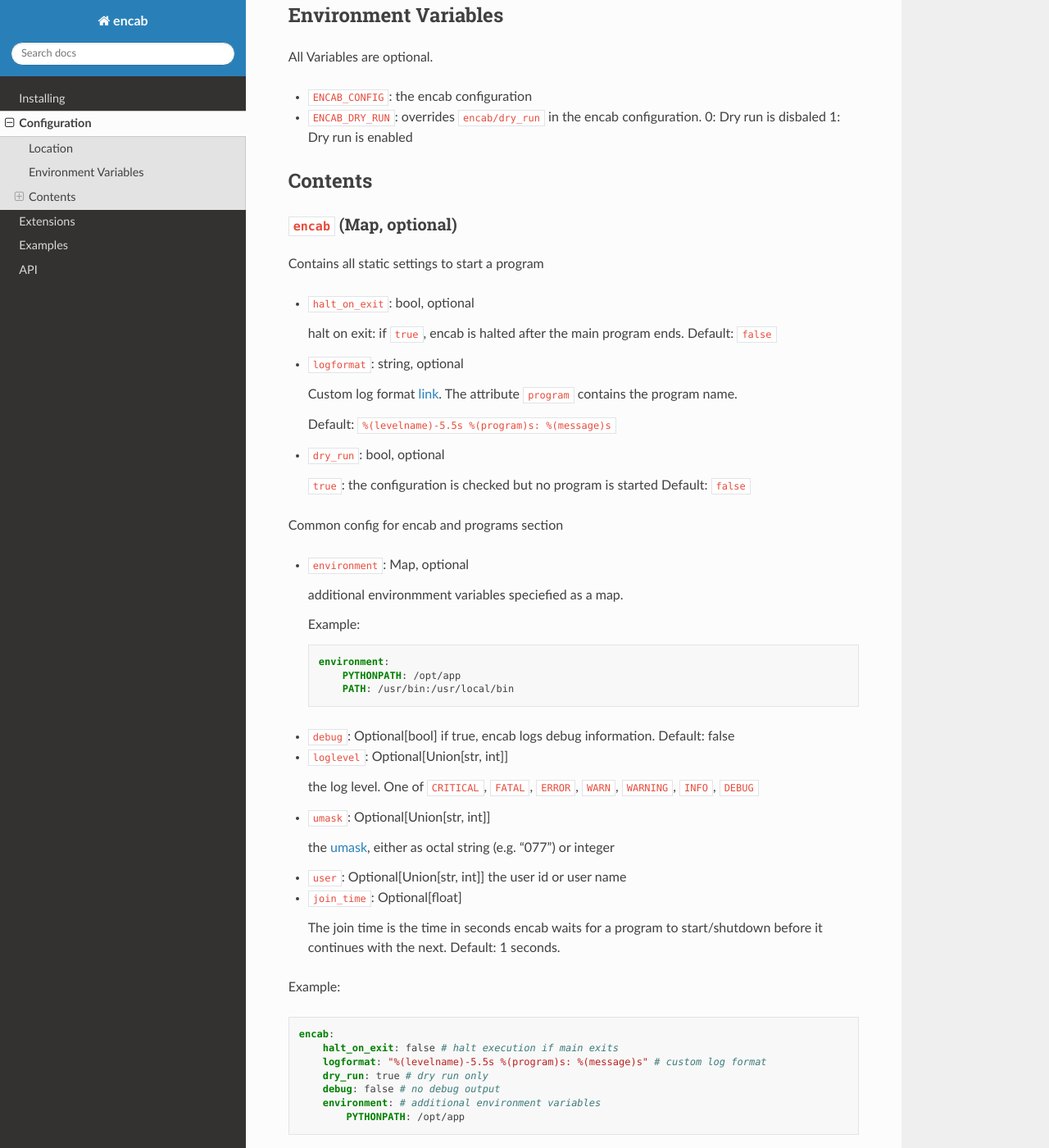
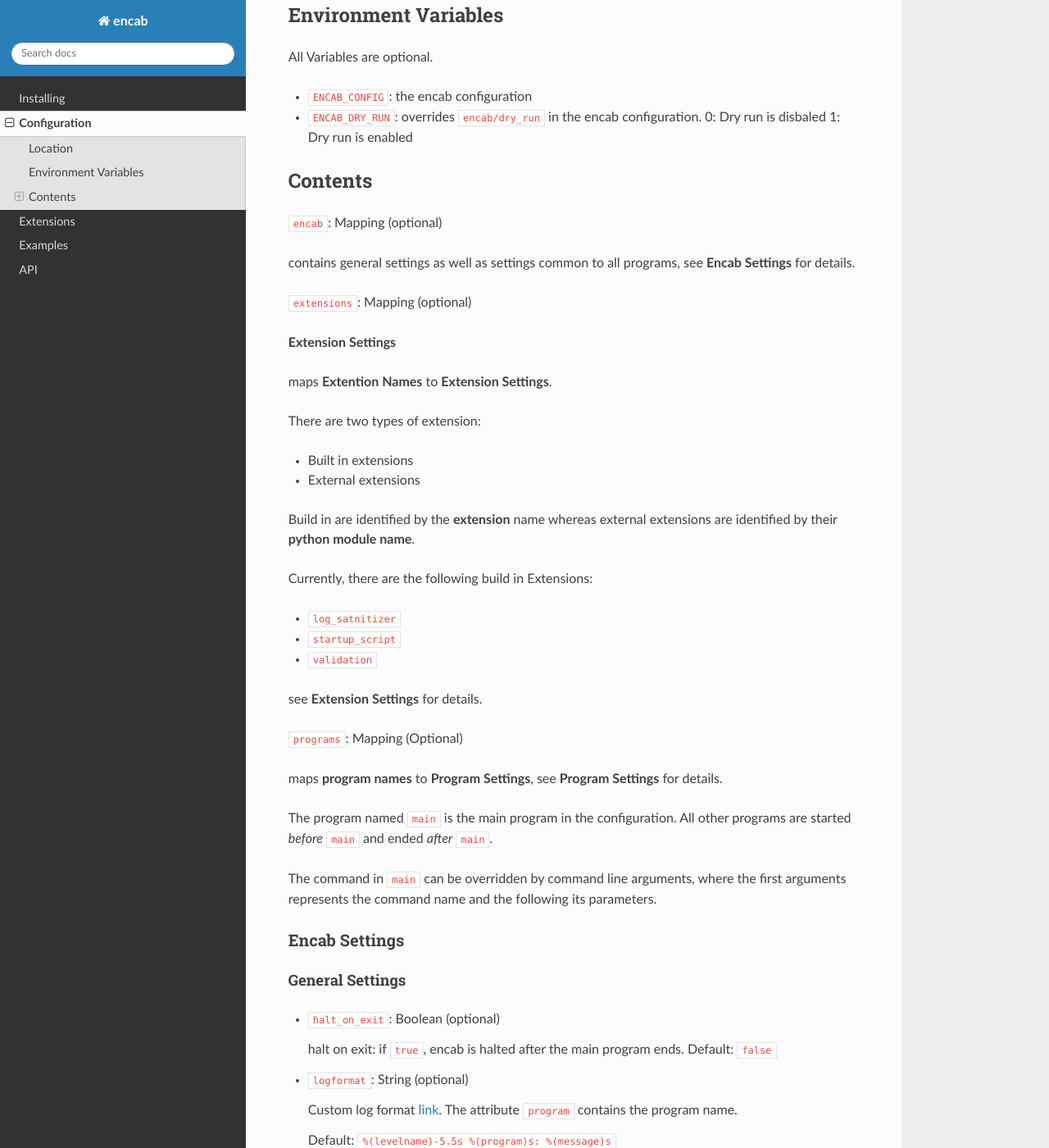
Before and after one commit to sebastian-kuebeck/encab, a Sphinx documentation site: the page built from docs/configuration.rst, in a window 1280 px wide and 1400 px high, scrolled down 411 px. Shown: the whole window at 82% size. Built offline with Sphinx 7.4.7 and the Read the Docs theme 2.0.0, drawn with Linux system fonts in a browser that asks for light colours; some of the changed text lies outside the part shown.

Commit message:
Improved documentation

````diff
--- a/docs/configuration.rst
+++ b/docs/configuration.rst
@@ -25,17 +25,57 @@
 Contents
 ~~~~~~~~
 
-``encab`` (Map, optional)
-^^^^^^^^^^^^^^^^^^^^^^^^^
+``encab``: Mapping (optional)
 
-Contains all static settings to start a program
+contains general settings as well as settings common to all programs, see **Encab Settings** for details.
 
--  ``halt_on_exit``: bool, optional
+``extensions``: Mapping (optional)
+
+**Extension Settings**
+
+maps **Extention Names** to **Extension Settings**.
+
+There are two types of extension:
+
+- Built in extensions
+
+- External extensions
+
+Build in are identified by the **extension** name whereas
+external extensions are identified by their **python module name**.
+
+Currently, there are the following build in Extensions:
+
+- ``log_satnitizer``
+- ``startup_script``
+- ``validation``
+
+see **Extension Settings** for details.
+
+``programs``: Mapping (Optional)
+
+maps **program names** to **Program Settings**, see **Program Settings** for details.
+
+The program named ``main`` is the main program in the configuration. All
+other programs are started *before* ``main`` and ended *after* ``main``.
+
+The command in ``main`` can be overridden by command line arguments,
+where the first arguments represents the command name and the following
+its parameters.
+
+
+Encab Settings
+''''''''''''''
+
+General Settings
+^^^^^^^^^^^^^^^^
+
+-  ``halt_on_exit``: Boolean (optional)
 
    halt on exit: if ``true``, encab is halted after the main program
    ends. Default: ``false``
 
--  ``logformat``: string, optional
+-  ``logformat``: String (optional)
 
    Custom log format
    `link <https://docs.python.org/3/library/logging.html#logrecord-attributes>`__.
@@ -43,14 +83,15 @@
 
    Default: ``%(levelname)-5.5s %(program)s: %(message)s``
 
--  ``dry_run``: bool, optional
+-  ``dry_run``: Boolean (optional)
 
-   ``true``: the configuration is checked but no program is started
+   ``true``: the configuration is checked but no program is started.
    Default: ``false``
 
 Common config for encab and programs section
+^^^^^^^^^^^^^^^^^^^^^^^^^^^^^^^^^^^^^^^^^^^^
 
--  ``environment``: Map, optional
+-  ``environment``: Mapping (optional)
 
    additional environmment variables speciefied as a map.
 
@@ -62,23 +103,25 @@
            PYTHONPATH: /opt/app
            PATH: /usr/bin:/usr/local/bin
 
--  ``debug``: Optional[bool] if true, encab logs debug information.
+-  ``debug``: Boolean (optional) if true, encab logs debug information.
    Default: false
 
--  ``loglevel``: Optional[Union[str, int]]
+-  ``loglevel``: Integer or String (optional)
 
    the log level. One of ``CRITICAL``, ``FATAL``, ``ERROR``, ``WARN``,
    ``WARNING``, ``INFO``, ``DEBUG``
 
--  ``umask``: Optional[Union[str, int]]
+-  ``umask``: Integer or String (optional)
 
    the
    `umask <https://pubs.opengroup.org/onlinepubs/9699919799/utilities/umask.html>`__,
    either as octal string (e.g. “077”) or integer
 
--  ``user``: Optional[Union[str, int]] the user id or user name
+-  ``user``: Integer or String (optional)
 
--  ``join_time``: Optional[float]
+   the user id or user name
+
+-  ``join_time``: Floating point (optional)
 
    The join time is the time in seconds encab waits for a program to
    start/shutdown before it continues with the next. Default: 1 seconds.
@@ -95,39 +138,22 @@
        environment: # additional environment variables
            PYTHONPATH: /opt/app
 
-``extensions`` (Map, optional)
-^^^^^^^^^^^^^^^^^^^^^^^^^^^^^^
 
-maps **extension names** to **extension configurations**.
 
-There are two types of extension:
 
-- Built in extensions
+Extension Settings
+''''''''''''''''''
 
-- External extensions
-
-Build in are identified by the **extension** name whereas
-external extensions are identified by their **python module name**.
-
-Currently, there are the following build in Extensions:
-
-- log_satnitizer
-- startup_script
-- validation
-
-Extension Configuration (Map, optional)
-'''''''''''''''''''''''''''''''''''''''
-
--  ``enabled``: Optional[bool] True: the extension is enabled
+-  ``enabled``: Boolean (optional) true: the extension is enabled
 
     Wether or not an extension is enabled by default is determined by the extension itself.
     For built in extensions, only the log_satnitizer extension is enabled by default.
 
--  ``module``: Optional[str] The extension module name
+-  ``module``: String (optional) The extension module name
 
     Specifies the python module name for external extension.
 
--  ``settings``: Optional[Dict[str, Any]] Map with extension specific settings
+-  ``settings``: Mapping (Optional) extension specific settings
 
 Example:
 
@@ -153,17 +179,10 @@
                    secret_a:
                        required: true
 
-``programs`` (Map, optional)
-^^^^^^^^^^^^^^^^^^^^^^^^^^^^
 
-maps **program names** to **program configurations**.
 
-The program named ``main`` is the main program in the configuration. All
-other programs are started *before* ``main`` and ended *after* ``main``.
-
-The command in ``main`` can be overridden by command line arguments,
-where the first arguments represents the command name and the following
-it’s parameters.
+Program Settings
+''''''''''''''''
 
 Example:
 
@@ -190,10 +209,10 @@
       INFO  main: Now this!
       INFO  main: Exited with rc: 0
 
-Program Configuration (Map, optional)
-'''''''''''''''''''''''''''''''''''''
+Program Configuration
+'''''''''''''''''''''
 
--  ``command``: string or List of strings, optional
+-  ``command``: String or Sequence (optional)
 
    the command to be execution as list in POSIX style.
 
@@ -246,23 +265,23 @@
            PYTHONPATH: /opt/app
            PATH: /usr/bin:/usr/local/bin
 
--  ``debug``: bool, optional if true, encab logs debug information.
+-  ``debug``: Boolean (optional). If true, encab logs debug information.
    Default: false
 
--  ``loglevel``: string, optional
+-  ``loglevel``: String (optional)
 
    the log level. One of ``CRITICAL``, ``FATAL``, ``ERROR``, ``WARN``,
    ``WARNING``, ``INFO``, ``DEBUG``
 
--  ``umask``: int or string, optional
+-  ``umask``: Integer or String (optional)
 
    the
    `umask <https://pubs.opengroup.org/onlinepubs/9699919799/utilities/umask.html>`__,
    either as octal string (e.g. ``"077"``) or integer
 
--  ``user``: int or string, optional the user id or user name
+-  ``user``: Integer or String (optional), optional the user id or user name
 
--  ``join_time``: float, optional
+-  ``join_time``: Floating Point (optional)
 
    The join time is the time in seconds encab waits for a program to
    start/shutdown before it continues with the next. Default: 1 seconds.
--- a/docs/extensions.rst
+++ b/docs/extensions.rst
@@ -1,12 +1,36 @@
 Extensions
 ==========
 
-Log Sanitizer
+log_sanitizer
 -------------
 
-``encab.yml``:
+    Simple log sanitizer for environment variable values.
+    It looks for values of environment variables whose names match
+    certain patterns and replaces them with asterics.
 
-Example:
+    Predefined patterns are:
+
+    - ``*KEY*``
+    - ``*SECRET*``
+    - ``*PASSWORD*``
+    - ``*PWD*``
+
+    For patterns, `UNIX file pattern rules <https://docs.python.org/3/library/fnmatch.html#module-fnmatch>`__ are used.
+    They can be extended or overridden in the extension settings.
+
+    Example:
+
+    Suppose you have the variable ``MY_PASSWORD`` set like this:
+
+    ``MY_PASSWORD=s3cR37``
+
+    The name ``MY_PASSWORD`` matches the predifined pattern ``*PASSWORD*``,
+    so if you run a program like ``echo $MY_PASSWORD``,
+    the output will be raplaced by ``******``.
+
+    This extension is enabled by default and can be disabled in the extension settings.
+
+The following example adds the additional pattern ``*MAGIC*`` such that variables like ``MAGIC_VALUE``` get sanitized as well.
 
 .. code:: yaml
 
@@ -17,15 +41,202 @@
                override: false
                patterns:
                    - "*MAGIC*"
+
+
+Parameters
+^^^^^^^^^^
+
+``patterns`` (List, Optional)
+
+set sensitive environmen variable name patterns whose values will be masked.
+UNIX file pattern rules are used (see https://docs.python.org/3/library/fnmatch.html#module-fnmatch)
+
+example:
+
+``*MAGIC*`` -- all variable names containing the string MAGIC
+
+``override``: Boolean (optional)
+
+if true, builtin patterns are overriden
+
+startup_script
+--------------
+
+Run scripts before the actual programs are started.
+In addition, environman variables can be loaded from a file or generated using a script.
+
+Example:
+
+.. code:: yaml
+
+   extensions:
        startup_script:
            enabled: true
            settings:
                buildenv:
                    - echo 'X=1'
                    - echo 'Z=3'
-       validation:
-           enabled: true
-           settings:
-               variables:
-                   secret_a:
-                       required: true
+
+Parameters
+^^^^^^^^^^
+
+``loadenv``: String (optional)
+
+the path of the file in dotenv format from which environment variables are loaded.
+The format is similar to Bash files.
+
+Example:
+
+.. code-block:: bash
+
+    FOO="first line"
+    BAR=2
+
+see: https://pypi.org/project/python-dotenv/
+
+``buildenv``: String or Sequence (optional)
+
+executes a shell command that generates environment variables in dotenv format.
+
+Example:
+
+.. code-block:: yaml
+
+    buildenv:
+    - echo "X=1"
+    - echo "Z=3"
+
+``sh``: String or Sequence (optional)
+
+executes a shell command before the programs specified in the programs section of the encab file are run
+
+Sequence of execution
+^^^^^^^^^^^^^^^^^^^^^
+
+Note that the actions specified before are performed in the sequence ``loadenv``, ``buildenv``, ``sh`` and can affect each other.
+Hence, the following settings would output ``1 2 3``, as ``Y`` is defined in the file ``.env`` prior to ``X`` and ``Z``,
+which are generated using ``buildenv``.
+
+.. code-block:: yaml
+
+    startup_script:
+        enabled: true
+        settings:
+            loadenv: .env
+            buildenv:
+                - echo 'X=1'
+                - echo 'Z=3'
+            sh:
+                echo $X $Y $Z
+
+contents of file ``.env``:
+
+.. code-block:: bash
+
+    Y=2
+
+
+
+validation
+----------
+
+Validates environment variables, sets default values and stops program execution if one or more variables
+do not conform to the specification. The validation happens *after* the **startup_script** extension
+is run such that validation is guaranteed no matter where the variable comes from.
+
+Example:
+
+.. code:: yaml
+
+    extensions:
+        include: "validation.yml"
+        enabled: true
+        settings:
+            variables:
+                X:
+                    required: true
+                    default: "1"
+                    min_length: 1
+                    max_length: 5
+                    regex: "0|1"
+                Y:
+                    min_value: 0
+                    max_value: 10
+
+Parameters
+^^^^^^^^^^
+
+``variables``: Mapping (optional)
+
+maps **variable names** to **Variable Specifications**, see **Variable Specification** for details.
+
+``include``: String (optional)
+
+include additional environment variable specifications (see below) from file
+
+example settings:
+
+.. code-block:: yaml
+
+    settings:
+        include: validation.yml
+
+example file ``validation.yml``:
+
+.. code-block:: yaml
+
+    X:
+        required: true
+        default: "1"
+        min_length: 1
+        max_length: 5
+        regex: "0|1"
+    Y:
+        min_value: 0
+        max_value: 10
+
+
+Variable Specifications
+^^^^^^^^^^^^^^^^^^^^^^^
+
+``required``: Boolean (optional)
+
+True: this variable is required
+
+``format``: String (optional)
+
+Variable format. One of ``string``, ``float``, ``int``. Default: ``string``
+
+``default``: String or Floating point or Integer (optional)
+
+Default value of this variable. It will be set if this variable is missing or empty
+
+``min_length``: Integer (Optional)
+
+Minimum length
+
+``max_length``: Integer (Optional)
+
+Maximum length
+
+``min_value``: Integer or Floating point (optional)
+
+Minimum value
+
+``max_value``: Integer or Floating point (optional)
+
+Maximum value
+
+``regex``: String (optional)
+
+If set, the value must match the `Regular expression <https://docs.python.org/3/howto/regex.html>`__ given.
+
+``program``: String (optional)
+
+    Validation is limited to the given program. Default: no limitation.
+
+    Use ``programs`` if validation should be limited to multiple programs.
+
+``programs``: Sequence (Optional)
+
+Validation is limited to the given programs. Default: no limitation.
--- a/docs/index.rst
+++ b/docs/index.rst
@@ -38,7 +38,7 @@
       INFO  cron: Hello Wed Jan 18 09:48:01 UTC 2023
 
 It shares some similarities with
-`supervisord <http://supervisord.org/>`__ which I’ve used before I wrote
+`supervisord <http://supervisord.org/>`__ which I have used before I wrote
 encab but supervisord is a process controll system not designed to run
 in a Container environment.
 
--- a/encab.yml
+++ b/encab.yml
@@ -1,3 +1,6 @@
+#
+# Samle encab config for integration test
+#
 encab:
     dry_run: false
     debug: false
````
Also changed, not shown: other parts of docs/configuration.rst (+1 -1 lines), 6 other files.
